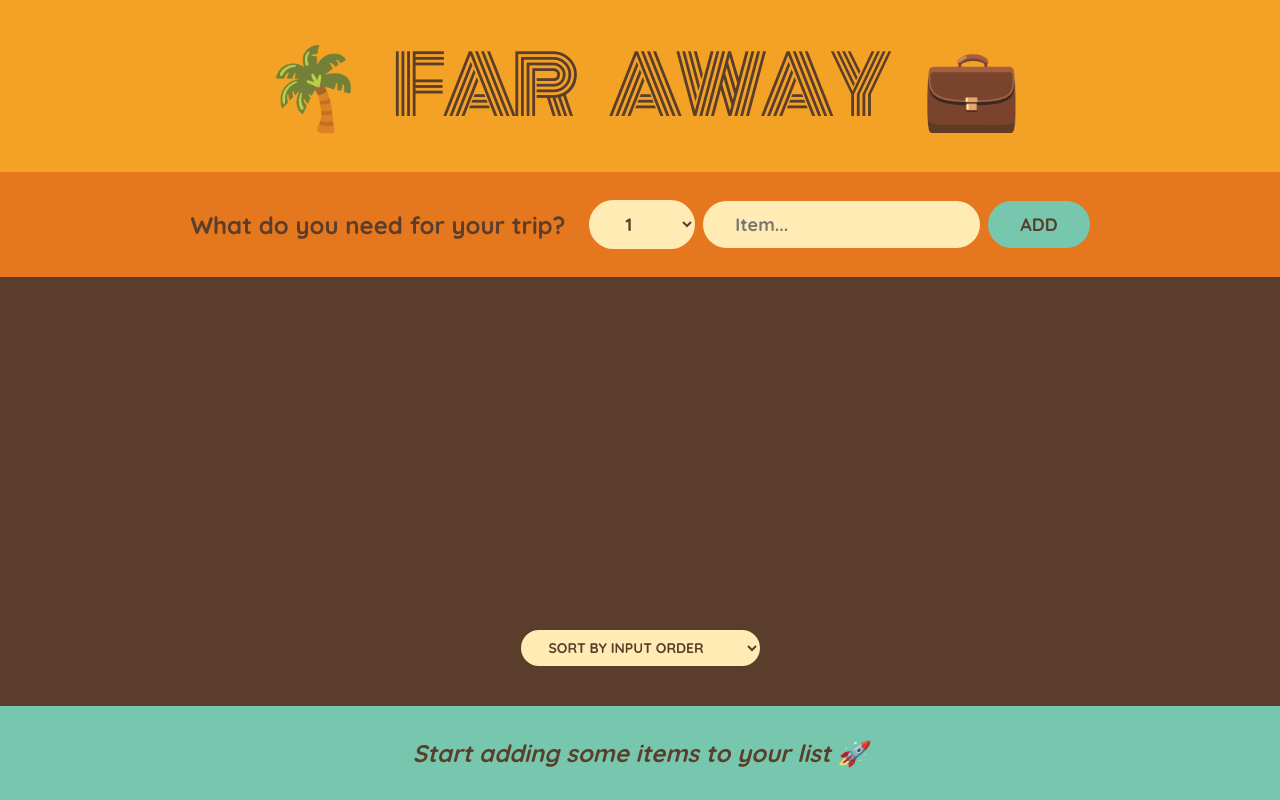
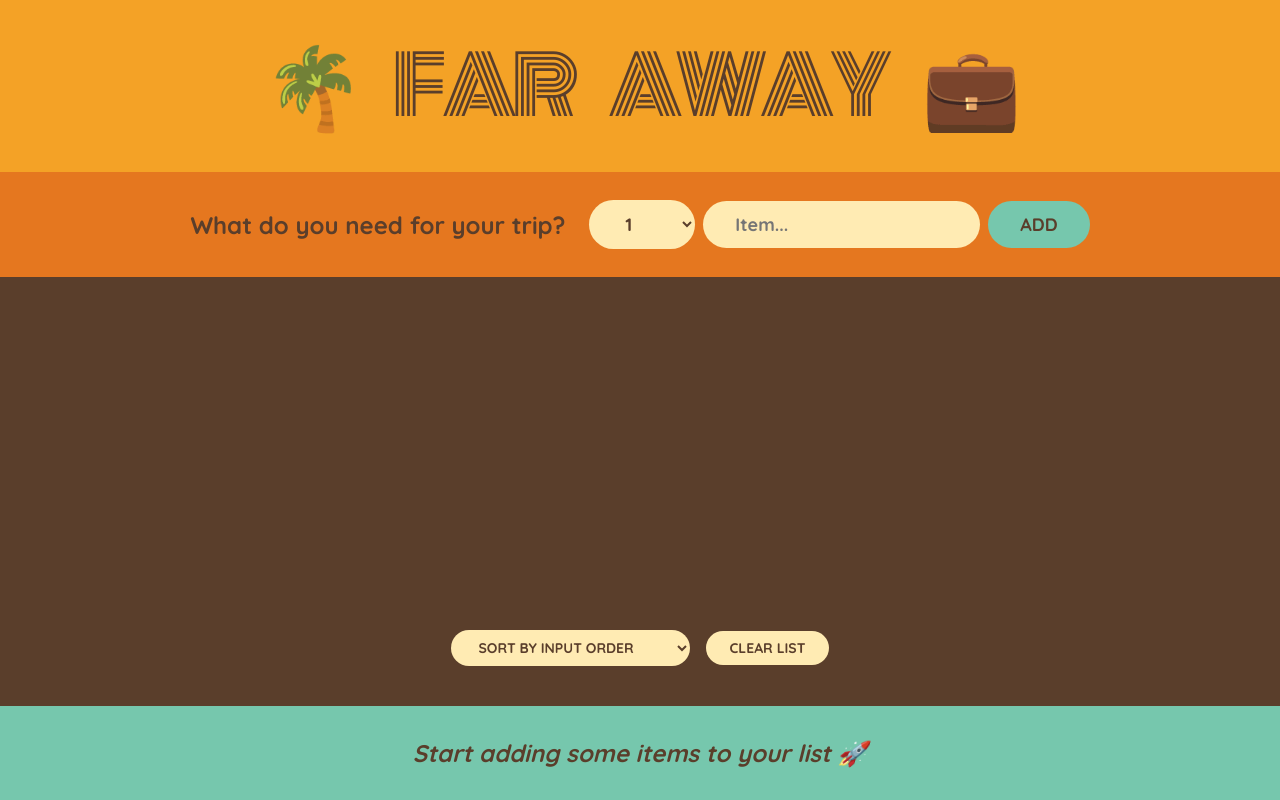
Before and after one commit to Chy-Zaber-Bin-Zahid/Travel-List, a React (Create React App) app: page / in a window 1280 px wide. Built offline with nearby package versions, Linux system fonts and the light colour scheme; the HTML template or start-up script is replaced by a standard one.

Commit message:
clear button functionality added

```diff
--- a/src/App.js
+++ b/src/App.js
@@ -25,6 +25,13 @@
     );
   }
 
+  function handleClearList() {
+    const confirmed = window.confirm(
+      "Are you sure you want to delete all items?"
+    );
+    if (confirmed) setItems([]);
+  }
+
   return (
     <div className="app">
       <Logo />
@@ -33,6 +40,7 @@
         items={items}
         onDeleteItem={handleDeleteItem}
         onToggleItem={handleToggleItem}
+        onClearList={handleClearList}
       />
       <Stats items={items} />
     </div>
@@ -84,7 +92,7 @@
     </form>
   );
 }
-function PackingList({ items, onDeleteItem, onToggleItem }) {
+function PackingList({ items, onDeleteItem, onToggleItem, onClearList }) {
   const [sortby, setSortBy] = useState("input");
 
   let sortedItems;
@@ -114,17 +122,13 @@
         ))}
       </ul>
 
-      <div className="action">
-        <select
-          value={sortby}
-          onChange={(e) => setSortBy(e.target.value)}
-          name=""
-          id=""
-        >
+      <div className="actions">
+        <select value={sortby} onChange={(e) => setSortBy(e.target.value)}>
           <option value="input">Sort by input order</option>
           <option value="description">Sort by description</option>
           <option value="packed">Sort by packed status</option>
         </select>
+        <button onClick={onClearList}>Clear list</button>
       </div>
     </div>
   );
```
